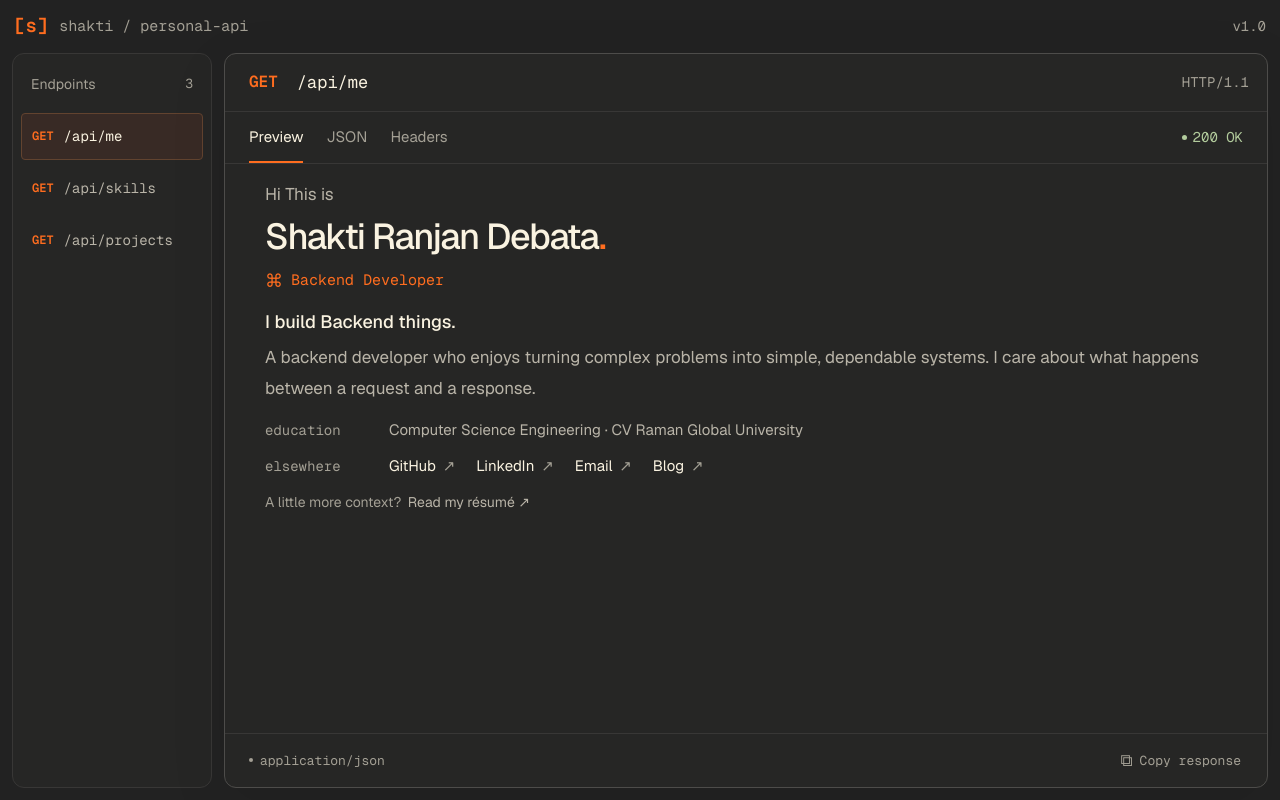
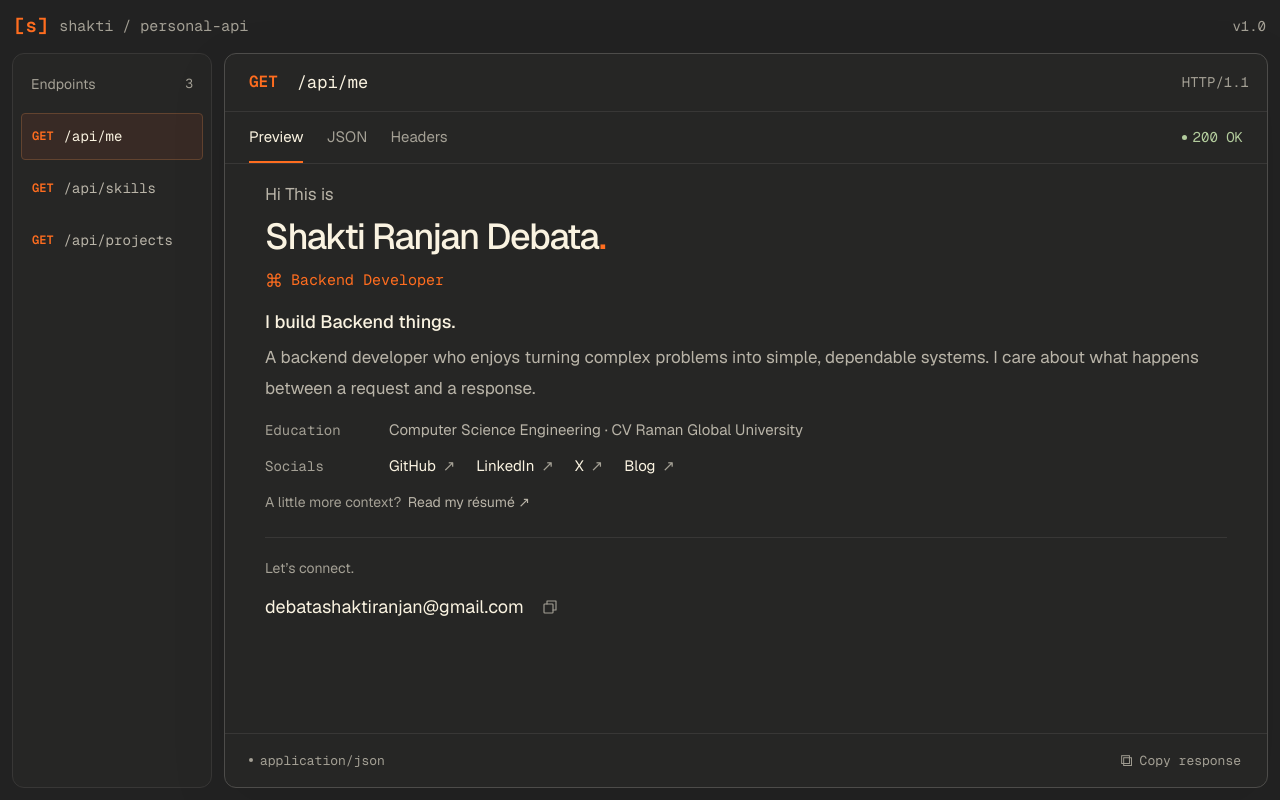
Before and after one commit to d-shaktiranjan/portfolio-next, a Next.js app: page / in a window 1280 px wide. Built offline with nearby package versions, Linux system fonts and the light colour scheme.

Commit message:
feat: refine homepage socials and add email copy control

```diff
--- a/app/globals.css
+++ b/app/globals.css
@@ -837,3 +837,45 @@ h1 {
     display: none;
   }
 }
+
+.profile-email {
+  margin-top: 24px;
+  padding-top: 20px;
+  border-top: 1px solid var(--border);
+}
+.profile-email > p {
+  margin: 0 0 12px;
+  color: var(--text-muted);
+  font-size: 14px;
+}
+.email-contact {
+  display: flex;
+  align-items: center;
+  gap: 10px;
+}
+.email-contact > a {
+  min-width: 0;
+  color: var(--foreground);
+  font-size: 18px;
+  line-height: 1.6;
+  overflow-wrap: anywhere;
+}
+.email-contact > a:hover {
+  color: var(--accent);
+}
+.email-contact > button {
+  display: inline-grid;
+  place-items: center;
+  flex-shrink: 0;
+  width: 32px;
+  height: 32px;
+  padding: 0;
+  border: 0;
+  border-radius: var(--radius-sm);
+  background: transparent;
+  color: var(--text-muted);
+}
+.email-contact > button:hover {
+  background: var(--surface-soft);
+  color: var(--foreground);
+}
--- /dev/null
+++ b/components/email-contact.tsx
@@ -0,0 +1,62 @@
+"use client";
+
+import { useEffect, useState } from "react";
+
+export function EmailContact({ email }: { email: string }) {
+  const [status, setStatus] = useState<"idle" | "copied" | "error">("idle");
+
+  useEffect(() => {
+    if (status === "idle") return;
+    const timeout = setTimeout(() => setStatus("idle"), 2500);
+    return () => clearTimeout(timeout);
+  }, [status]);
+
+  async function copyEmail() {
+    try {
+      await navigator.clipboard.writeText(email);
+      setStatus("copied");
+    } catch {
+      setStatus("error");
+    }
+  }
+
+  const label = status === "copied" ? "Email copied" : "Copy email address";
+
+  return (
+    <div className="email-contact">
+      <a href={`mailto:${email}`}>{email}</a>
+      <button
+        type="button"
+        onClick={copyEmail}
+        aria-label={label}
+        title={label}
+      >
+        <svg
+          width="18"
+          height="18"
+          viewBox="0 0 24 24"
+          fill="none"
+          stroke="currentColor"
+          strokeWidth="1.5"
+          strokeLinecap="round"
+          strokeLinejoin="round"
+          aria-hidden="true"
+        >
+          {status === "copied" ? (
+            <path d="m5 12 4 4L19 6" />
+          ) : (
+            <>
+              <rect x="4" y="8" width="12" height="12" rx="1" />
+              <path d="M8 8V4h12v12h-4" />
+            </>
+          )}
+        </svg>
+      </button>
+      <span className="sr-only" role="status">
+        {status === "copied" && "Email copied to clipboard."}
+        {status === "error" &&
+          "Couldn’t copy. Please select and copy the email address."}
+      </span>
+    </div>
+  );
+}
--- a/components/profile-response.tsx
+++ b/components/profile-response.tsx
@@ -1,4 +1,5 @@
 import type { Profile } from "@/lib/profile";
+import { EmailContact } from "@/components/email-contact";
 
 export function ProfileResponse({ profile }: { profile: Profile }) {
   return (
@@ -21,11 +22,11 @@ export function ProfileResponse({ profile }: { profile: Profile }) {
 
       <dl className="profile-details">
         <div>
-          <dt>education</dt>
+          <dt>Education</dt>
           <dd>{profile.education}</dd>
         </div>
         <div>
-          <dt>elsewhere</dt>
+          <dt>Socials</dt>
           <dd className="social-links">
             <a
               href={profile.links.github}
@@ -41,8 +42,8 @@ export function ProfileResponse({ profile }: { profile: Profile }) {
             >
               LinkedIn <span aria-hidden="true">↗</span>
             </a>
-            <a href={profile.links.email}>
-              Email <span aria-hidden="true">↗</span>
+            <a href={profile.links.x} target="_blank" rel="noopener noreferrer">
+              X <span aria-hidden="true">↗</span>
             </a>
             <a
               href={profile.links.writing}
@@ -65,6 +66,10 @@ export function ProfileResponse({ profile }: { profile: Profile }) {
           Read my résumé <span aria-hidden="true">↗</span>
         </a>
       </p>
+      <section className="profile-email" aria-label="Email">
+        <p>Let’s connect.</p>
+        <EmailContact email={profile.links.email.replace("mailto:", "")} />
+      </section>
     </article>
   );
 }
--- a/lib/profile.ts
+++ b/lib/profile.ts
@@ -11,6 +11,7 @@ export const profile = {
   links: {
     github: "https://github.com/d-shaktiranjan",
     linkedin: "https://www.linkedin.com/in/d-shaktiranjan/",
+    x: "https://x.com/d_shaktiranjan",
     email: "mailto:debatashaktiranjan@gmail.com",
     writing: "https://destructure.in/",
     projects: "/projects",
```
